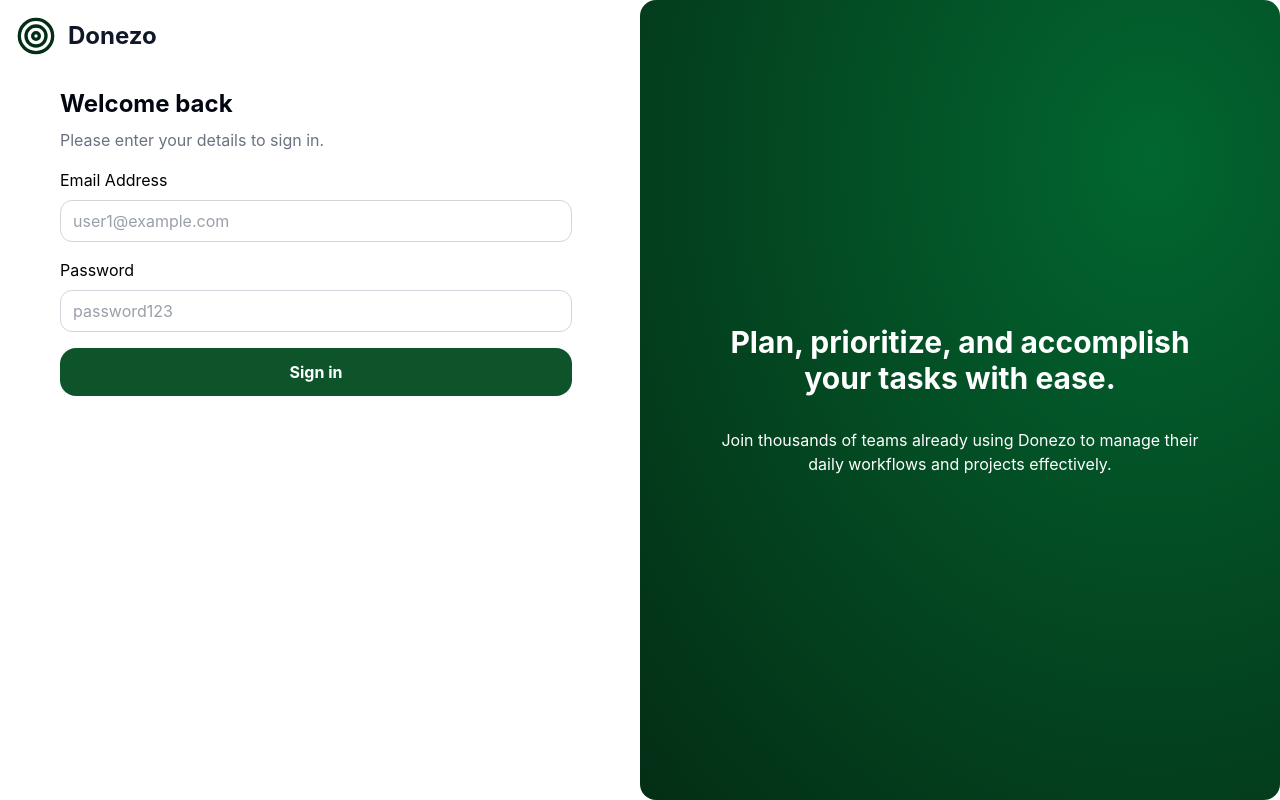
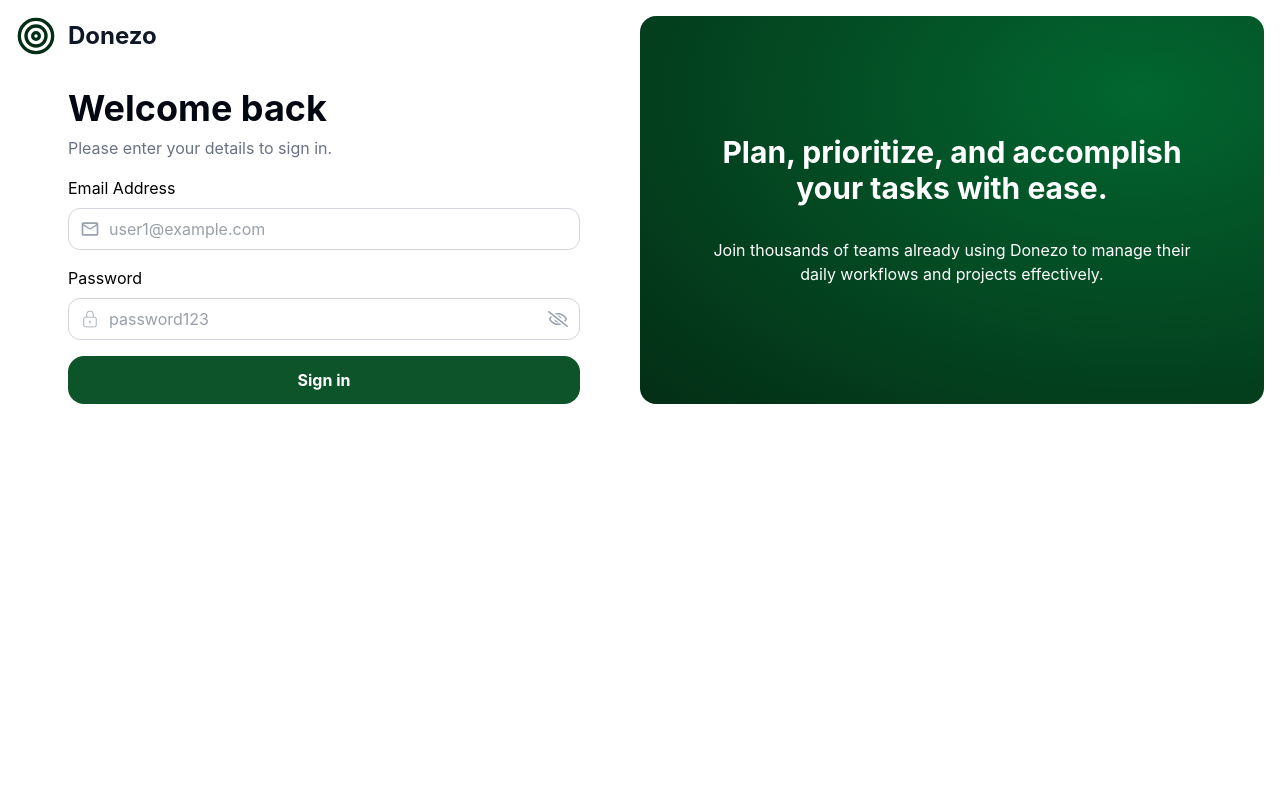
Before and after one commit to ZTanvir/Donezo-Dashboard, a React (Vite) app: page / in a window 1280 px wide. Built offline with nearby package versions, Linux system fonts and the light colour scheme.

Commit message:
add icons to login form input fields

```diff
--- /dev/null
+++ b/src/components/LoginForm.tsx
@@ -0,0 +1,59 @@
+import { useState } from "react";
+import { MdOutlineEmail } from "react-icons/md";
+import { CiLock } from "react-icons/ci";
+import { FaRegEyeSlash } from "react-icons/fa";
+
+const LoginForm = () => {
+  const [email, setEmail] = useState("");
+  const [password, setPassword] = useState("");
+
+  return (
+    <form className="">
+      <div className="mb-4 flex flex-col space-y-2">
+        <label htmlFor="email">Email Address</label>
+        <div className="relative">
+          <MdOutlineEmail
+            className="absolute top-1/2 left-3 -translate-y-1/2 text-gray-400"
+            size={20}
+          />
+          <input
+            className="w-full rounded-xl border border-gray-300 py-2 pr-3 pl-10 text-gray-700 transition-all duration-150 focus:ring-gray-500"
+            type="text"
+            id="email"
+            value={email}
+            onChange={(e) => setEmail(e.target.value)}
+            placeholder="user1@example.com"
+          />
+        </div>
+      </div>
+      <div className="mb-4 flex flex-col space-y-2">
+        <label htmlFor="password">Password</label>
+        <div className="relative">
+          <CiLock
+            className="absolute top-1/2 left-3 -translate-y-1/2 text-gray-400"
+            size={20}
+          />
+          <input
+            className="w-full rounded-xl border border-gray-300 px-10 py-2 text-gray-700 transition-all duration-150 focus:ring-gray-500"
+            type="password"
+            id="password"
+            value={password}
+            onChange={(e) => setPassword(e.target.value)}
+            placeholder="password123"
+          />
+          <FaRegEyeSlash
+            size={20}
+            className="absolute top-1/2 right-3 -translate-y-1/2 text-gray-400 hover:cursor-pointer"
+          />
+        </div>
+      </div>
+      <button
+        className="w-full rounded-2xl bg-green-900 py-3 font-bold text-white transition duration-150 hover:cursor-pointer hover:bg-green-800"
+        type="submit"
+      >
+        Sign in
+      </button>
+    </form>
+  );
+};
+export default LoginForm;
--- a/src/pages/home/HomePage.tsx
+++ b/src/pages/home/HomePage.tsx
@@ -1,53 +1,29 @@
 import { FiTarget } from "react-icons/fi";
+import LoginForm from "../../components/LoginForm";
 
 const HomePage = () => {
   return (
     <div>
-      <div className="grid space-x-2 md:grid-cols-2">
+      <div className="grid space-x-2 px-4 py-4 lg:grid-cols-2">
         <section id="loginForm">
-          <div className="px-4 py-4">
+          <div>
             <div className="mb-6 flex items-center justify-center space-x-3 md:mb-8 md:justify-start">
               <FiTarget className="text-green-950" size={40} />
               <span className="text-2xl font-bold text-gray-900">Donezo</span>
             </div>
             <div className="mx-auto max-w-lg">
-              <h1 className="mb:text-4xl mb-2 text-center text-2xl font-bold text-gray-950 md:text-left">
+              <h1 className="mb-2 text-center text-2xl font-bold text-gray-950 md:text-left md:text-4xl">
                 Welcome back
               </h1>
               <p className="mb-4 text-center text-gray-500 md:text-left">
                 Please enter your details to sign in.
               </p>
-              <form className="">
-                <div className="mb-4 flex flex-col space-y-2">
-                  <label htmlFor="email">Email Address</label>
-                  <input
-                    className="rounded-xl border border-gray-300 px-3 py-2 text-gray-700 transition-all duration-150 focus:ring-gray-500"
-                    type="text"
-                    id="email"
-                    placeholder="user1@example.com"
-                  />
-                </div>
-                <div className="mb-4 flex flex-col space-y-2">
-                  <label htmlFor="password">Password</label>
-                  <input
-                    className="rounded-xl border border-gray-300 px-3 py-2 text-gray-700 transition-all duration-150 focus:ring-gray-500"
-                    type="password"
-                    id="password"
-                    placeholder="password123"
-                  />
-                </div>
-                <button
-                  className="w-full rounded-2xl bg-green-900 py-3 font-bold text-white transition duration-150 hover:cursor-pointer hover:bg-green-800"
-                  type="submit"
-                >
-                  Sign in
-                </button>
-              </form>
+              <LoginForm />
             </div>
           </div>
         </section>
-        <section id="details" className="hidden md:block">
-          <div className="flex h-screen flex-col items-center justify-center rounded-2xl bg-radial-[at_80%_20%] from-green-800 to-green-950">
+        <section id="details" className="hidden lg:block">
+          <div className="flex h-full flex-col items-center justify-center rounded-2xl bg-radial-[at_80%_20%] from-green-800 to-green-950">
             <div className="max-w-xl px-10">
               <h2 className="mb-8 text-center text-3xl font-bold text-white">
                 Plan, prioritize, and accomplish your tasks with ease.
```
